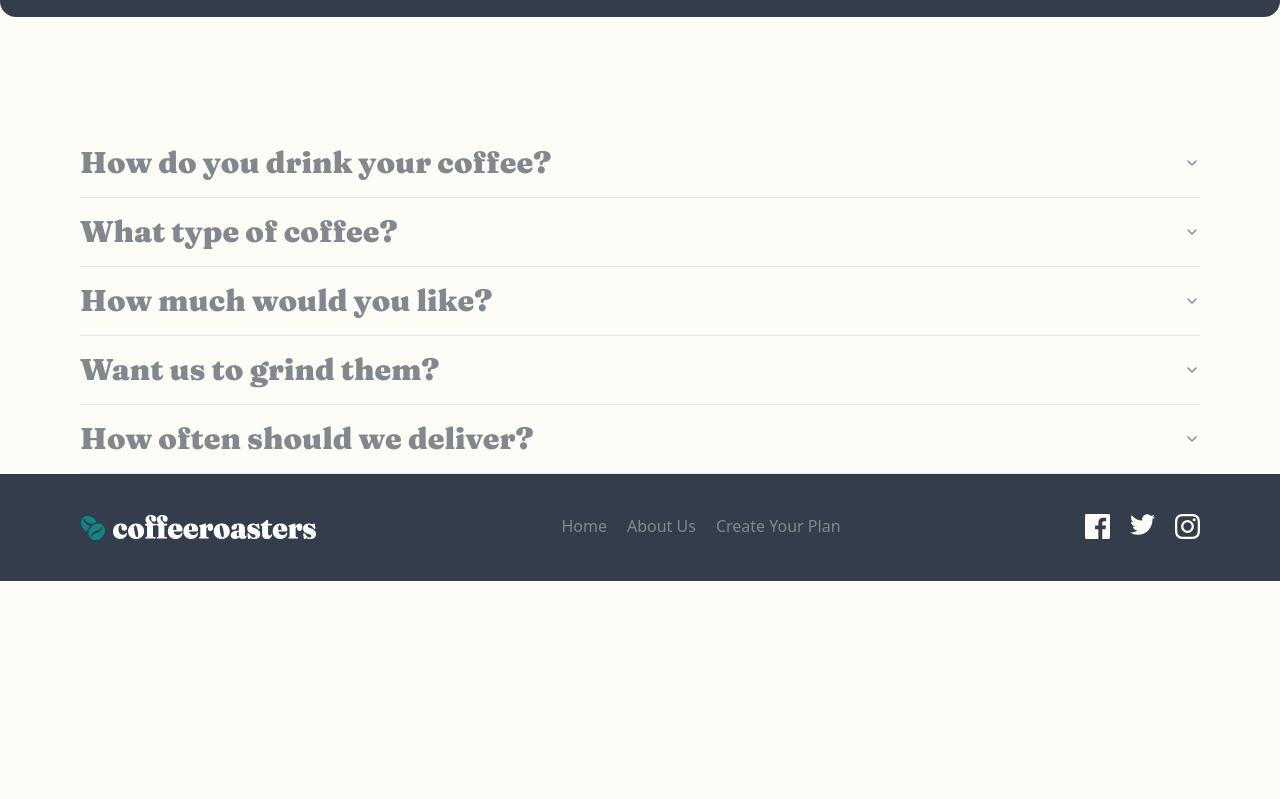
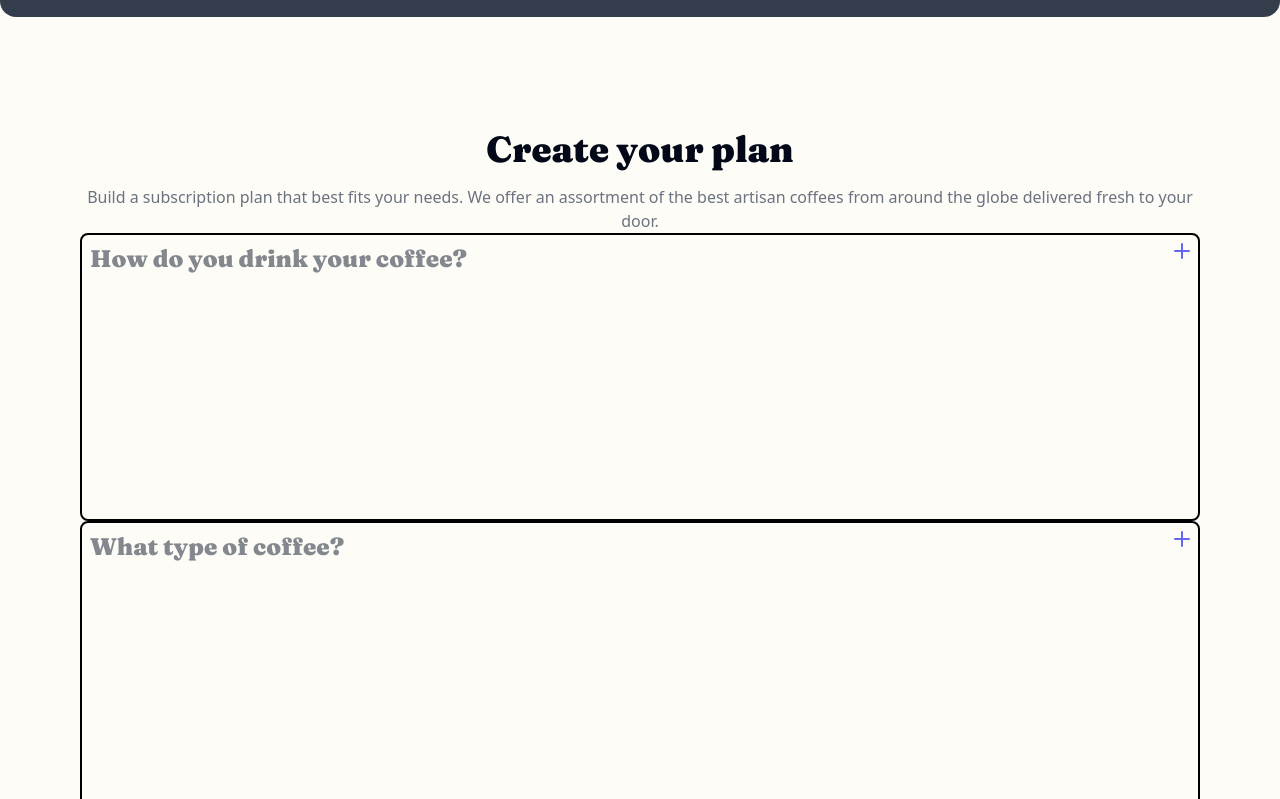
Before and after one commit to d-zucho/mycoffee, a Next.js app: page /subscribe in a window 1280 px wide. Shown: the part 1317-2116 px from the top of the page. Before the commit the page ends 1898 px from the top, so only its background shows below. Built offline with nearby package versions, Linux system fonts and the light colour scheme.

Commit message:
continue accordion fix

```diff
--- a/package.json
+++ b/package.json
@@ -22,6 +22,7 @@
     "react-dom": "^18",
     "tailwind-merge": "^2.3.0",
     "tailwindcss-animate": "^1.0.7",
+    "tw-elements": "^2.0.0",
     "usehooks-ts": "^3.1.0"
   },
   "devDependencies": {
--- a/src/app/subscribe/Customize.tsx
+++ b/src/app/subscribe/Customize.tsx
@@ -1,10 +1,15 @@
 'use client'
 import CustomChoice from '@/components/CustomChoice'
 import MaxWidthWrapper from '@/components/MaxWidthWrapper'
-import Option from '@/components/Option'
+import MyAccordion from '@/components/MyAccordion'
+
 import Question from '@/components/Question'
 import ToggleItem from '@/components/ToggleItem'
-import { Accordion, ToggleGroup } from '@/components/ui/CustomAccordian'
+import {
+  Accordion,
+  AccordionContent,
+  ToggleGroup,
+} from '@/components/ui/CustomAccordian'
 import { CUSTOM_OPTIONS } from '@/lib/constants'
 import React from 'react'
 
@@ -12,19 +17,36 @@ type Props = {}
 
 const Customize = (props: Props) => {
   const [questionIndex, setQuestionIndex] = React.useState<string>('0')
+  const [customChoice, setCustomChoice] = React.useState<string>('')
 
-  const handleQuestionChange = (question: any) => console.log(question.value)
+  // get value of selected option in toggle group
+  const handleQuestionChange = (value: any) => {
+    setQuestionIndex((prevValue) => value)
+    console.log(questionIndex)
+  }
 
   return (
     <div>
       <MaxWidthWrapper>
+        <h1 className='text-4xl font-bold text-center mt-8 mb-4'>
+          Create your plan
+        </h1>
+        <p className='text-center text-gray-500'>
+          Build a subscription plan that best fits your needs. We offer an
+          assortment of the best artisan coffees from around the globe delivered
+          fresh to your door.
+        </p>
         {CUSTOM_OPTIONS.map((item, index) => (
-          <Question
-            key={index}
-            index={index}
-            handleQuestionChange={handleQuestionChange}
-            {...item}
-          />
+          <MyAccordion key={index} title={item.question}>
+            <Question
+              question={item.question}
+              options={item.options}
+              index={index}
+              handleQuestionChange={handleQuestionChange}
+              // setCustomChoice={setCustomChoice}
+              choice={item.value}
+            />
+          </MyAccordion>
         ))}
       </MaxWidthWrapper>
     </div>
--- a/src/app/subscribe/page.tsx
+++ b/src/app/subscribe/page.tsx
@@ -1,9 +1,8 @@
-import SharedHero from '@/components/hero/index'
-import React from 'react'
+'use client'
 import PlanHero from './PlanHero'
-import HowItWorks from '@/components/howitworks/HowItWorks'
 import { TStep } from '@/lib/types'
 import PlanSteps from './PlanSteps'
+import MyAccordion from '@/components/MyAccordion'
 import Customize from './Customize'
 
 type Props = {
--- /dev/null
+++ b/src/components/AccItem.tsx
@@ -0,0 +1,14 @@
+import React from 'react'
+import { AccordionItem } from './ui/accordion'
+
+type Props = {
+  question: string
+  options: Array<{ label: string; description: string }>
+  index: number
+}
+
+const AccItem = ({ question, options, index }: Props) => {
+  return <AccordionItem value={question}></AccordionItem>
+}
+
+export default AccItem
--- a/src/components/CustomChoice.tsx
+++ b/src/components/CustomChoice.tsx
@@ -25,7 +25,7 @@ const CustomChoice = (props: Props) => {
                   aria-label='Toggle bold'
                   className='w-fit h-[300px] bg-optionbg'
                 >
-                  <h3 className='text-header-3'>Option 1</h3>
+                  <h3 className='text-header-3'>Option sdfsdf1</h3>
                 </ToggleGroupItem>
                 <ToggleGroupItem
                   value='italic'
--- /dev/null
+++ b/src/components/CustomSelection.tsx
@@ -0,0 +1,9 @@
+import React from 'react'
+
+type Props = {}
+
+const CustomSelection = (props: Props) => {
+  return <div>CustomSelection</div>
+}
+
+export default CustomSelection
--- /dev/null
+++ b/src/components/MyAccordion.tsx
@@ -0,0 +1,61 @@
+'use client'
+import React, { useState } from 'react'
+import { Accordion, AccordionContent, AccordionTrigger } from './ui/accordion'
+import AccItem from './AccItem'
+import { AccordionItem } from '@radix-ui/react-accordion'
+
+type Props = {
+  title: string
+  children: React.ReactNode
+}
+
+const MyAccordion = ({ title, children }: Props) => {
+  const [open, setOpen] = useState(false)
+
+  return (
+    <Accordion type='single' className='w-full'>
+      <div className='py-2 border-2 border-black mx-auto rounded-lg p-2 w-full'>
+        <button
+          onClick={() => setOpen((prevValue) => !prevValue)}
+          className='flex justify-between w-full'
+        >
+          <h3 className='text-2xl  text-mygray'>{title}</h3>
+          <svg
+            className='fill-indigo-500 shrink-0 ml-8'
+            width='16'
+            height='16'
+            xmlns='http://www.w3.org/2000/svg'
+          >
+            <rect
+              y='7'
+              width='16'
+              height='2'
+              rx='1'
+              className={`transform origin-center transition duration-200 ease-out ${
+                open && '!rotate-180'
+              }`}
+            />
+            <rect
+              y='7'
+              width='16'
+              height='2'
+              rx='1'
+              className={`transform origin-center rotate-90 transition duration-200 ease-out ${
+                open && '!rotate-180'
+              }`}
+            />
+          </svg>
+        </button>
+        <div
+          className={`grid overflow-hidden transition-all duration-300 ease-in-out text-greyblue
+          ${open ? 'grid-rows-[500px] ' : 'grid-rows-0 opacity-0'}`}
+          // add opacity-0 to the class list
+        >
+          <div className='overflow-hidden'>{children}</div>
+        </div>
+      </div>
+    </Accordion>
+  )
+}
+
+export default MyAccordion
--- a/src/components/Option.tsx
+++ b/src/components/Option.tsx
@@ -11,14 +11,16 @@ import {
 type Props = {
   label: string
   description: string
+  choice?: string
 }
 
-const Options = ({ label, description }: Props) => {
+const Options = ({ label, description, choice }: Props) => {
   return (
     <ToggleGroupItem
       value={label}
       aria-label={`Toggle ${label}`}
-      className='flex flex-col gap-5 h-[200px] bg-optionbg w-full md:max-w-[400px] py-5 px-20 rounded-[40px]'
+      id={label}
+      className='flex flex-col gap-5 h-[200px] bg-optionbg w-full md:max-w-[350px] py-5  rounded-[40px]'
     >
       <h3 className='text-2xl'>{label}</h3>
       <p className='text-base'>{description}</p>
--- a/src/components/Question.tsx
+++ b/src/components/Question.tsx
@@ -12,41 +12,35 @@ type Props = {
   question: string
   index: number
   options: Array<{ label: string; description: string }>
-  handleQuestionChange: (question: any) => void
+  handleQuestionChange?: (question: any) => void
+  choice: string
 }
 
 const Question = ({
   question,
   options,
   index,
+  choice,
   handleQuestionChange,
 }: Props) => {
   const [questionIndex, setQuestionIndex] = React.useState<string>('0')
   const newIndex = `${index}`
 
   return (
-    <Accordion
-      type='multiple'
-      onValueChange={(value) => handleQuestionChange(value)}
-    >
-      <AccordionItem value={newIndex} onClick={handleQuestionChange}>
-        <AccordionTrigger className='text-3xl text-mygray'>
-          {question}
-        </AccordionTrigger>
-        <AccordionContent>
+    <div onClick={handleQuestionChange}>
+      <span className='text-3xl text-mygray'>{question}</span>
+      <div>
         <ToggleGroup
           type='single'
-            className='flex flex-col md:flex-row gap-4 items-center '
+          className='flex flex-col md:flex-row gap-4 items-center'
         >
           {options.map((item, index) => (
-              <div className='flex' key={index}>
-                <Option {...item} />
-              </div>
+            // <div className='flex' key={index}>
+            <Option key={index} {...item} />
           ))}
         </ToggleGroup>
-        </AccordionContent>
-      </AccordionItem>
-    </Accordion>
+      </div>
+    </div>
   )
 }
 
--- /dev/null
+++ b/src/components/Script.tsx
@@ -0,0 +1,19 @@
+import Script from 'next/script'
+
+export default function MyComponent() {
+  return (
+    <Script
+      src='../../node_modules/tw-elements/dist/js/tw-elements.umd.min.j'
+      strategy='afterInteractive'
+    />
+  )
+}
+
+//  The  strategy  prop is optional and can be one of the following values:
+
+//  beforeInteractive : The script will be fetched and executed before the page starts rendering.
+//  afterInteractive : The script will be fetched and executed after the page has started rendering.
+//  lazyOnload : The script will be fetched and executed when the script is requested.
+
+//  You can also use the  Script  component to load scripts that are not related to analytics.
+//  For example, you can load the  Google Maps JavaScript API:
--- a/src/lib/constants.ts
+++ b/src/lib/constants.ts
@@ -148,6 +148,7 @@ export const headquarters: THeadquarter[] = [
 export const CUSTOM_OPTIONS = [
   {
     question: 'How do you drink your coffee?',
+    value: 'how-drink',
     options: [
       {
         label: 'Capsule',
@@ -167,6 +168,7 @@ export const CUSTOM_OPTIONS = [
   },
   {
     question: 'What type of coffee?',
+    value: 'coffee-type',
     options: [
       {
         label: 'Single Origin',
@@ -187,6 +189,7 @@ export const CUSTOM_OPTIONS = [
   },
   {
     question: 'How much would you like?',
+    value: 'quantity',
     options: [
       {
         label: '250g',
@@ -207,6 +210,7 @@ export const CUSTOM_OPTIONS = [
   },
   {
     question: 'Want us to grind them?',
+    value: 'grind',
     options: [
       {
         label: 'Wholebean',
@@ -226,6 +230,7 @@ export const CUSTOM_OPTIONS = [
   },
   {
     question: 'How often should we deliver?',
+    value: 'delivery',
     options: [
       {
         label: 'Every week',
```
Also changed, not shown: 1 other file (tests, documents, lock files or other folders). Lines whose indentation alone changed are shown as unchanged.
